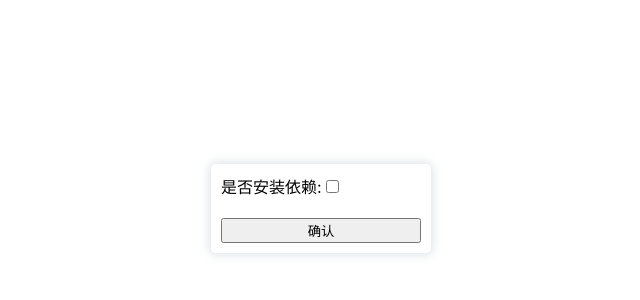
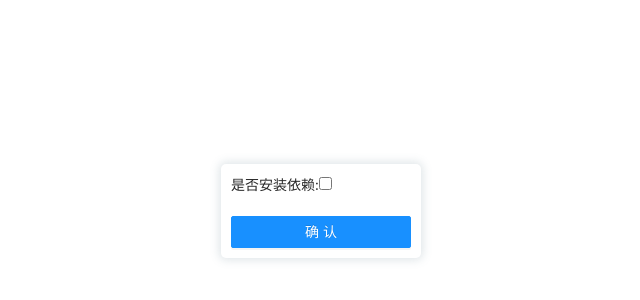
Before and after one commit to bytes-sixth/bytes-react-cli, a React (Vite) app in the folder packages/bytes-react-ui/: page / in a window 1280 px wide. Shown: the part 36-336 px from the top of the page, without its empty margins (319-959 px from the left). Built offline with nearby package versions, Linux system fonts and the light colour scheme.

Commit message:
support antd less

```diff
--- a/packages/bytes-react-ui/package.json
+++ b/packages/bytes-react-ui/package.json
@@ -16,18 +16,22 @@
   },
   "homepage": "https://github.com/bytes-sixth/bytes-react-cli",
   "dependencies": {
+    "antd": "^4.16.13",
     "react": "^17.0.0",
     "react-dom": "^17.0.0",
     "react-router-dom": "^5.3.0"
   },
   "devDependencies": {
+    "@ant-design/icons": "^4.7.0",
     "@vitejs/plugin-react": "^1.0.0",
     "eslint": "^7.32.0",
     "eslint-config-prettier": "^8.3.0",
     "eslint-plugin-import": "^2.24.2",
     "eslint-plugin-prettier": "^4.0.0",
     "eslint-plugin-react": "^7.26.0",
+    "less": "^4.1.1",
     "prettier": "^2.4.1",
-    "vite": "^2.5.4"
+    "vite": "^2.5.4",
+    "vite-plugin-imp": "^2.0.9"
   }
 }
--- a/packages/bytes-react-ui/src/main.jsx
+++ b/packages/bytes-react-ui/src/main.jsx
@@ -1,7 +1,8 @@
 import React from 'react'
 import ReactDOM from 'react-dom'
-import './styles/index.css'
+import './styles/index.less'
 import App from './App'
+import 'antd/dist/antd.less'
 
 ReactDOM.render(
   <React.StrictMode>
--- a/packages/bytes-react-ui/src/pages/IndexPage/index.jsx
+++ b/packages/bytes-react-ui/src/pages/IndexPage/index.jsx
@@ -1,4 +1,5 @@
 import { useState } from 'react'
+import { Button } from 'antd'
 
 const IndexPage = () => {
   const [installDep, setInstallDep] = useState(0)
@@ -39,7 +40,9 @@ const IndexPage = () => {
             onChange={handleChange}
           />
         </label>
-        <button onClick={handleSubmit}>确认</button>
+        <Button type="primary" onClick={handleSubmit}>
+          确认
+        </Button>
       </form>
     </div>
   )
--- a/packages/bytes-react-ui/src/styles/index.css
+++ /dev/null
@@ -1,8 +0,0 @@
-body {
-  margin: 0;
-  font-family: -apple-system, BlinkMacSystemFont, 'Segoe UI', 'Roboto', 'Oxygen',
-    'Ubuntu', 'Cantarell', 'Fira Sans', 'Droid Sans', 'Helvetica Neue',
-    sans-serif;
-  -webkit-font-smoothing: antialiased;
-  -moz-osx-font-smoothing: grayscale;
-}
--- a/packages/bytes-react-ui/vite.config.js
+++ b/packages/bytes-react-ui/vite.config.js
@@ -1,7 +1,26 @@
 import { defineConfig } from 'vite'
 import react from '@vitejs/plugin-react'
+import vitePluginImp from 'vite-plugin-imp'
 
 // https://vitejs.dev/config/
 export default defineConfig({
-  plugins: [react()]
+  plugins: [
+    react(),
+    vitePluginImp({
+      libList: [
+        {
+          libName: 'antd',
+          style: name => `antd/es/${name}/style/index.less`,
+        },
+      ],
+    }),
+  ],
+  css: {
+    preprocessorOptions: {
+      less: {
+        // 支持内联 JavaScript
+        javascriptEnabled: true,
+      },
+    },
+  },
 })
```
Also changed, not shown: packages/bytes-react-ui/src/styles/index.less (renamed from packages/bytes-react-ui/src/index.css), 1 other file (tests, documents, lock files or other folders).
